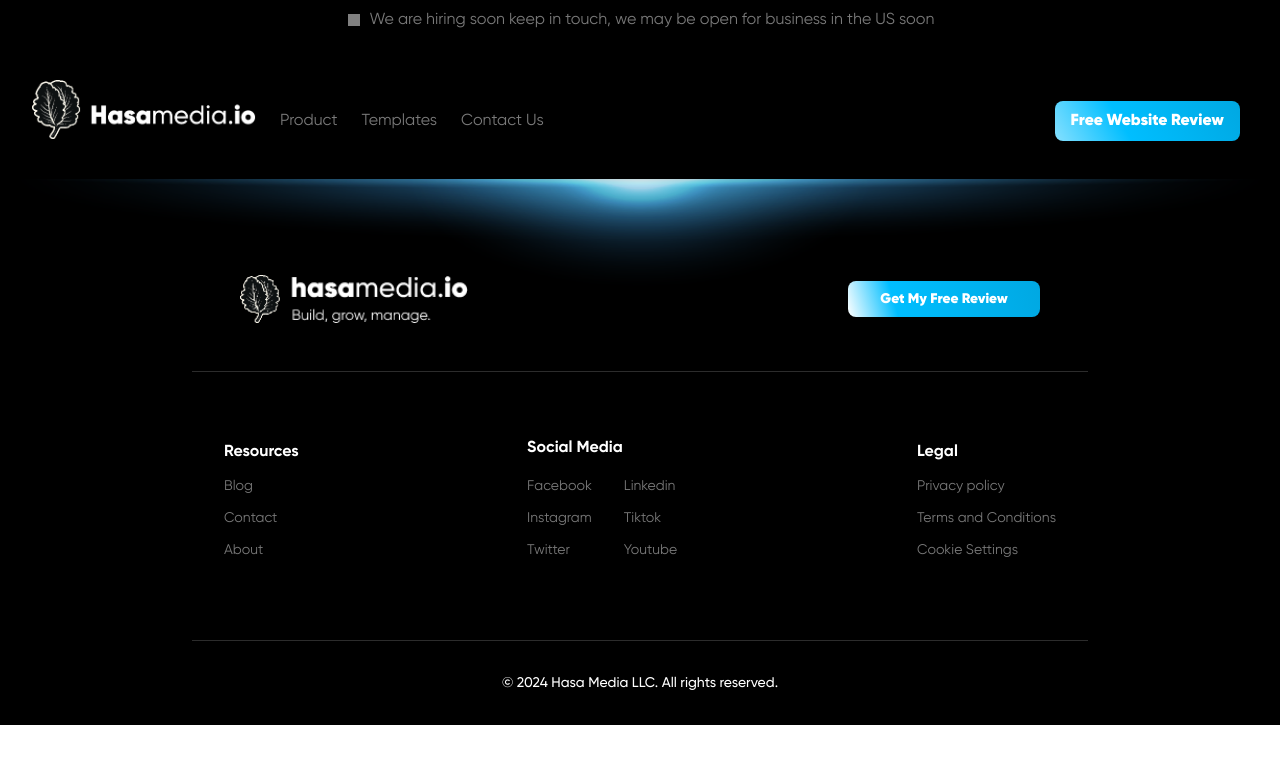
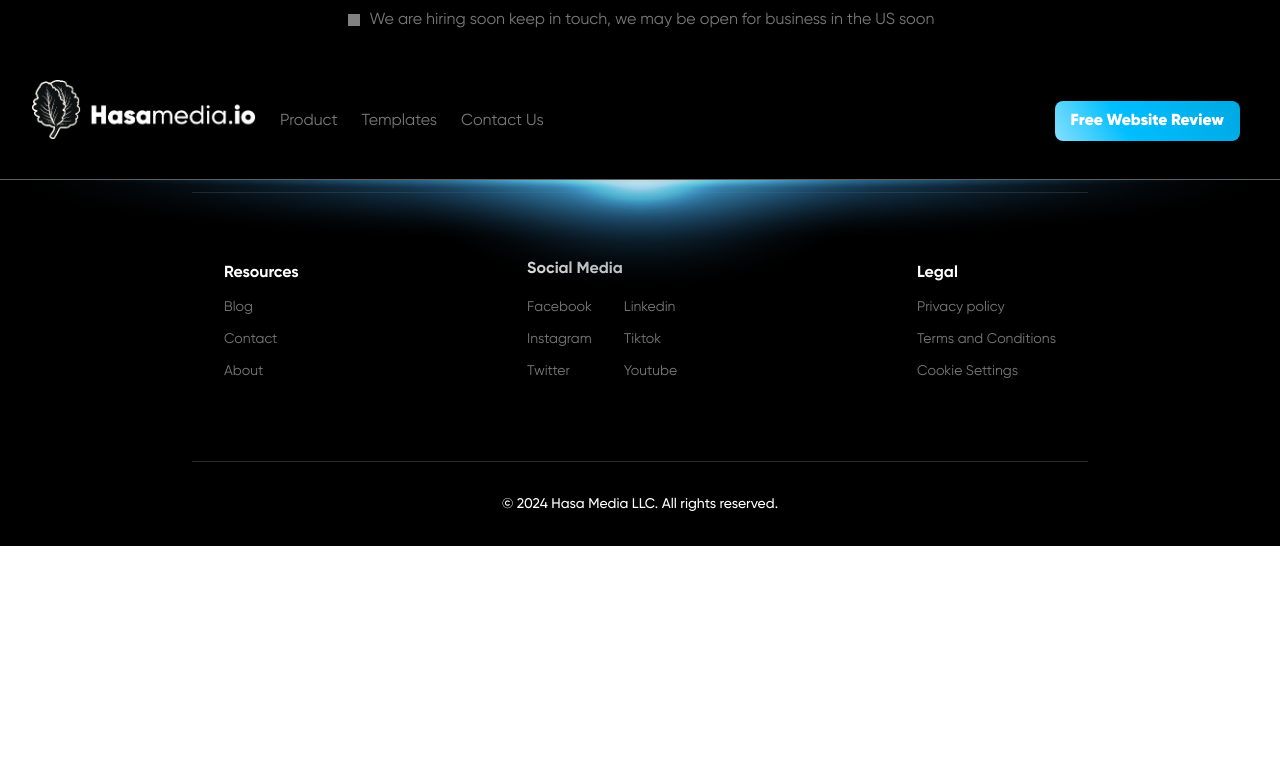
Before and after one commit to fragged-up/Hasamedia, a React (Vite) app: page /ContactUs in a window 1280 px wide. Shown: the top 764 px of the page. Built offline with nearby package versions, Linux system fonts and the light colour scheme.

Commit message:
v1 Refined

```diff
--- a/src/components/UI/DesktopHeader.tsx
+++ b/src/components/UI/DesktopHeader.tsx
@@ -8,7 +8,7 @@ const DesktopHeader = () => {
 
   return (
     <>
-      <div className="bg-black">
+      <div className="fixed z-50 w-full">
         <div className="relative max-h-[23rem]">
           <img
             src={lbImage}
@@ -32,7 +32,7 @@ const DesktopHeader = () => {
           </div>
         )}
 
-        <header className="relative flex items-center justify-between bg-black-primary shadow-md">
+        <header className="relative flex items-center justify-between border-b border-[rgba(187,187,187,0.5)] bg-black-primary shadow-md">
           <div className="container flex items-center gap-x-6 py-10">
             <div className="left-side ml-8 flex items-center justify-center">
               <div className="desktop-logo-container flex max-w-56 items-center justify-center">
--- a/src/components/UI/MobileFooter.tsx
+++ b/src/components/UI/MobileFooter.tsx
@@ -1,9 +1,8 @@
-import FooterLogo from "@/assets/images/logoFooterMobile.png";
 const MobielFooter = () => {
   return (
-    <footer className="container grid grid-rows-[auto] bg-black-primary">
-      <header className="wrapper space-y-6 px-12 py-12">
-        <div className="footer-logo-container max-w-48">
+    <footer className="mx-auto grid w-full grid-rows-[auto] bg-black-primary p-1">
+      <header className="wrapper h-full space-y-6 p-12">
+        <div className="footer-logo-container h-full max-h-[3.1rem] w-full max-w-[15rem] object-cover">
           <div className="footer-logo"></div>
         </div>
 
@@ -13,7 +12,7 @@ const MobielFooter = () => {
           </button>
         </div>
       </header>
-      <nav className="grid grid-cols-2 border-y border-dark-secondary px-8 py-16">
+      <nav className="my-9 grid w-full grid-cols-2 border-y border-dark-secondary px-8 py-16">
         <div className="left-side grid-cols-1">
           <div>
             <h4 className="text-sm text-white-primary font-gilroy-bold">
--- a/src/components/UI/MobileHeader.tsx
+++ b/src/components/UI/MobileHeader.tsx
@@ -1,10 +1,11 @@
 import { useState } from "react";
 import { Link } from "react-router-dom"; // Import Link for navigation
 import Hamburger from "@/assets/icons/hamburger-menu.svg";
-import mobileLogo from "@/assets/images/logoMobile.png";
+// import mobileLogo from "@/assets/images/logoMobile.png";
 import lbImage from "@/assets/images/BorderTwo.png";
 
 const MobileHeader = () => {
+  const [popUp, setPopUP] = useState(true);
   const [isOpen, setIsOpen] = useState(false);
 
   const toggleMenu = () => {
@@ -12,15 +13,36 @@ const MobileHeader = () => {
   };
 
   return (
+    <div className="fixed top-0 z-50 w-full bg-black">
+      {popUp && (
+        <div className="box-text mx-auto flex max-w-full flex-col items-center justify-center bg-black pt-2">
+          <span className="mb-1 mt-2 inline-flex items-center justify-center gap-1">
+            <input
+              type="checkbox"
+              name="hiring"
+              id="hiring"
+              className=""
+              onClick={() => setPopUP(false)}
+            />
+            <p className="text-[.625rem] text-white font-gilroy-medium">
+              We are hiring soon!
+            </p>
+          </span>
+          <p className="text-[.625rem] text-white-secondary font-gilroy-medium">
+            Keep in touch, we may be open for business in the US soon.
+          </p>
+        </div>
+      )}
       <div className="relative bg-black">
-      <header className="relative z-20 flex bg-black px-8 py-6">
-        <nav className="flex w-full items-center justify-between">
-          <div className="mobile-logo-container">
-            <img
+        <header className="relative z-20 flex border-b border-[rgba(187,187,187,0.5)] bg-black px-6 pb-6 pt-3">
+          <nav className="my-auto flex w-full items-center justify-between">
+            <div className="mobile-logo-container max-h-[6.3rem] w-full max-w-32 sm:max-w-40">
+              <div className="flex h-7 w-full bg-header-logo-mobile bg-contain bg-no-repeat object-fill sm:h-10"></div>
+              {/* <img
                 src={mobileLogo}
                 alt="logoIcon"
-              className="max-md:max-w-28 w-full"
-            />
+                className="w-full max-md:max-w-28"
+                /> */}
             </div>
 
             <div
@@ -31,13 +53,13 @@ const MobileHeader = () => {
             </div>
           </nav>
         </header>
-
+      </div>
       <div className="absolute bottom-[-2rem] left-0 z-10 h-[8rem] w-full">
         <img
           src={lbImage}
           alt="Crazy Border"
           className="h-full w-full object-cover"
-          style={{ transform: "translateY(25%)" }}
+          style={{ transform: "translateY(23.5%)" }}
         />
       </div>
 
--- a/src/components/UI/VideoSection.tsx
+++ b/src/components/UI/VideoSection.tsx
@@ -12,12 +12,17 @@ const VideoSection = ({ videoUrl }: videoUrlProps) => {
   };
 
   return (
-    <div className="">
-      <div className="video-section rounded-lg">
-        <div className={`video-container ${isPlaying ? "playing" : ""}`}>
+    <div className="mx-auto w-[80%]">
+      <div className="video-section aspect-video max-h-[38.56rem] max-w-[68.25rem] rounded-xl">
+        <div
+          className={`video-container max-h-[31.625rem] max-w-[56rem] ${isPlaying ? "playing" : ""}`}
+        >
           {!isPlaying && (
-            <button className="play-button" onClick={handlePlayButtonClick}>
-              ▶️
+            <button
+              className="play-button inset absolute"
+              onClick={handlePlayButtonClick}
+            >
+              {/* ▶️ */}
             </button>
           )}
           {isPlaying && (
--- a/src/global.css
+++ b/src/global.css
@@ -152,11 +152,14 @@ h6 {
 }
 
 .footer-logo {
-  background-image: url("assets/images/logoFooterMobile.png");
-  background-size: 100%;
+  background-image: url("@/assets/images/logoFooterMobile.png");
+  background-repeat: no-repeat;
+  background-size: contain;
   background-position: center;
-  background-repeat: no-repeat;
-  height: 3rem;
+  width: 100%;
+  height: 100%;
+  max-width: 246px;
+  max-height: 46px;
 }
 
 input[type="checkbox"] {
@@ -179,21 +182,15 @@ input[type="checkbox"]:checked {
   align-items: center;
   border: 1px solid rgba(5, 172, 231, 0.4);
   margin-inline: auto;
-  width: 80%;
+  aspect-ratio: 16/9;
   padding: 2rem;
-}
-@media (min-width: 1024px) {
-  .video-section {
-    padding: 4rem;
-    max-width: 60%;
-  }
 }
 
 .video-container {
+  aspect-ratio: 16 / 9;
+  width: 100%;
+  background-color: black;
   position: relative;
-  width: 100%;
-  max-width: 800px;
-  background-color: black;
   border-radius: 20px;
   border: 0.3px solid #8900ff;
   box-shadow: 0 0 60px 10px rgba(5, 172, 231, 0.4);
@@ -204,27 +201,28 @@ input[type="checkbox"]:checked {
   display: flex;
   align-items: center;
   justify-content: center;
-  height: 18rem;
-  max-height: 18rem;
 }
-@media (min-width: 1024px) {
-  .video-container {
-    height: 20rem;
-    max-height: 20rem;
-  }
-}
+
 .play-button {
-  font-size: 4rem;
-  color: hsl(0, 1%, 22%);
-  background: none;
+  background-image: url("@/assets/icons/PlayButton.svg");
+  background-size: 100%;
+  background-repeat: no-repeat;
+  background-position: center;
+  width: 85px;
+  height: 85px;
+  background-color: transparent;
   border: none;
   cursor: pointer;
   z-index: 2;
-  position: relative;
+  position: absolute;
+  top: 50%;
+  left: 50%;
+  transform: translate(-50%, -50%);
 }
 
 .custom-video {
-  width: 100%;
+  max-width: 100%;
+  aspect-ratio: 16 / 9;
   height: 100%;
   border-radius: 20px;
   z-index: 2;
@@ -261,7 +259,8 @@ input[type="checkbox"]:checked {
 
   .scroll-right-content {
     display: flex;
-    width: calc(200% + 20px);
+    width: max-content;
+    gap: 2rem;
     scroll-behavior: smooth;
     animation: scroll-right-animation 4s linear infinite;
   }
@@ -269,15 +268,15 @@ input[type="checkbox"]:checked {
   .scroll-right-image {
     width: 100%;
     height: auto;
-    margin-right: 1.25rem;
+    flex-shrink: 0;
   }
 
   @keyframes scroll-right-animation {
     0% {
-      transform: translateX(-100%);
+      transform: translateX(0%);
     }
     100% {
-      transform: translateX(0%);
+      transform: translateX(calc(-100% - 2rem));
     }
   }
 }
@@ -297,7 +296,7 @@ input[type="checkbox"]:checked {
   width: 100%;
   height: 6rem;
   position: absolute;
-  z-index: 100;
+  z-index: 40;
   background: linear-gradient(
     to bottom,
     rgba(0, 0, 0, 1) 5%,
@@ -305,32 +304,31 @@ input[type="checkbox"]:checked {
     rgba(0, 0, 0, 0) 100%
   );
 }
-
-.scroll-shadow-bottom::after {
-  width: 100%;
-  height: 18rem;
-  content: "";
-  position: absolute;
-  z-index: 100;
-  bottom: 0;
-  background: linear-gradient(
-    to top,
-    rgba(0, 0, 0, 1) 25%,
-    rgba(0, 0, 0, 0.5) 75%,
-    rgba(0, 0, 0, 0) 100%
-  );
-}
-
 .scroll-shadow-bottom {
   position: relative;
   height: 100%;
   overflow: hidden;
 }
+.scroll-shadow-bottom::after {
+  width: 100%;
+  height: 2rem;
+  content: "";
+  position: absolute;
+  z-index: 40;
+  bottom: 0;
+  border: 250px solid yellow;
+  background: linear-gradient(
+    to top,
+    rgba(0, 0, 0, 1) 25%,
+    rgba(0, 0, 0, 0.5) 75%,
+    rgba(0, 0, 0, 1) 100%
+  );
+}
 
 .scroll-track {
   display: flex;
   flex-direction: column;
-  animation: scroll-track-animation 100s linear infinite;
+  animation: scroll-track-animation 200s linear infinite;
 }
 
 .scroll-item {
@@ -350,3 +348,51 @@ input[type="checkbox"]:checked {
     transform: translateY(-100%);
   }
 }
+
+.btm-shadow::before {
+  width: 100%;
+  height: 100%;
+  position: relative;
+}
+.btm-shadow {
+  width: 100%;
+  position: absolute;
+  bottom: 0rem;
+  height: 6rem;
+  z-index: 40;
+  background: linear-gradient(
+    to top,
+    rgba(0, 0, 0, 1) 5%,
+    rgba(0, 0, 0, 0.8) 50%,
+    rgba(0, 0, 0, 0) 100%
+  );
+}
+
+/* .mm {
+  width: 100%;
+  height: 330px;
+  background-image: url("@/assets/images/BorderTwo.png");
+  background-repeat: no-repeat;
+  background-size: 100%, 100%;
+  background-position: center;
+  object-fit: fill;
+} */
+.header-with-border {
+  position: relative;
+  background-color: #000;
+  padding-bottom: 20px;
+  border-bottom: 1px solid #ccc;
+}
+
+.header-with-border::after {
+  content: "";
+  position: absolute;
+  left: 0;
+  bottom: -20px;
+  width: 100%;
+  height: 60px;
+  background-image: url("@/assets/images/BorderTwo.png");
+  background-repeat: no-repeat;
+  background-size: cover;
+  z-index: 0;
+}
--- a/tailwind.config.ts
+++ b/tailwind.config.ts
@@ -4,6 +4,16 @@ const config: Config = {
   content: ["./src/**/*.{js,jsx,ts,tsx,html}"],
   theme: {
     extend: {
+      backgroundImage: {
+        "header-logo-mobile": "url('./assets/images/logoMobile.png')",
+      },
+      backgroundSize: {
+        "header-logo-mobile": "100%",
+      },
+      backgroundPosition: {
+        "header-logo-mobile": "center",
+      },
+
       colors: {
         "black-primary": "var(--clr-black-primary)",
         "dark-primary": "var(--clr-dark-primary)",
@@ -33,6 +43,7 @@ const config: Config = {
       },
       screens: {
         "max-md": { max: "768px" },
+        "max-sm": { max: "640px" },
       },
     },
   },
```
Also changed, not shown: src/pages/Home.tsx (+11 -10 lines), src/assets/icons/PlayButton.svg (added), src/assets/images/logoMob.svg (added), whatleft.txt (added). Lines whose indentation alone changed are shown as unchanged.
